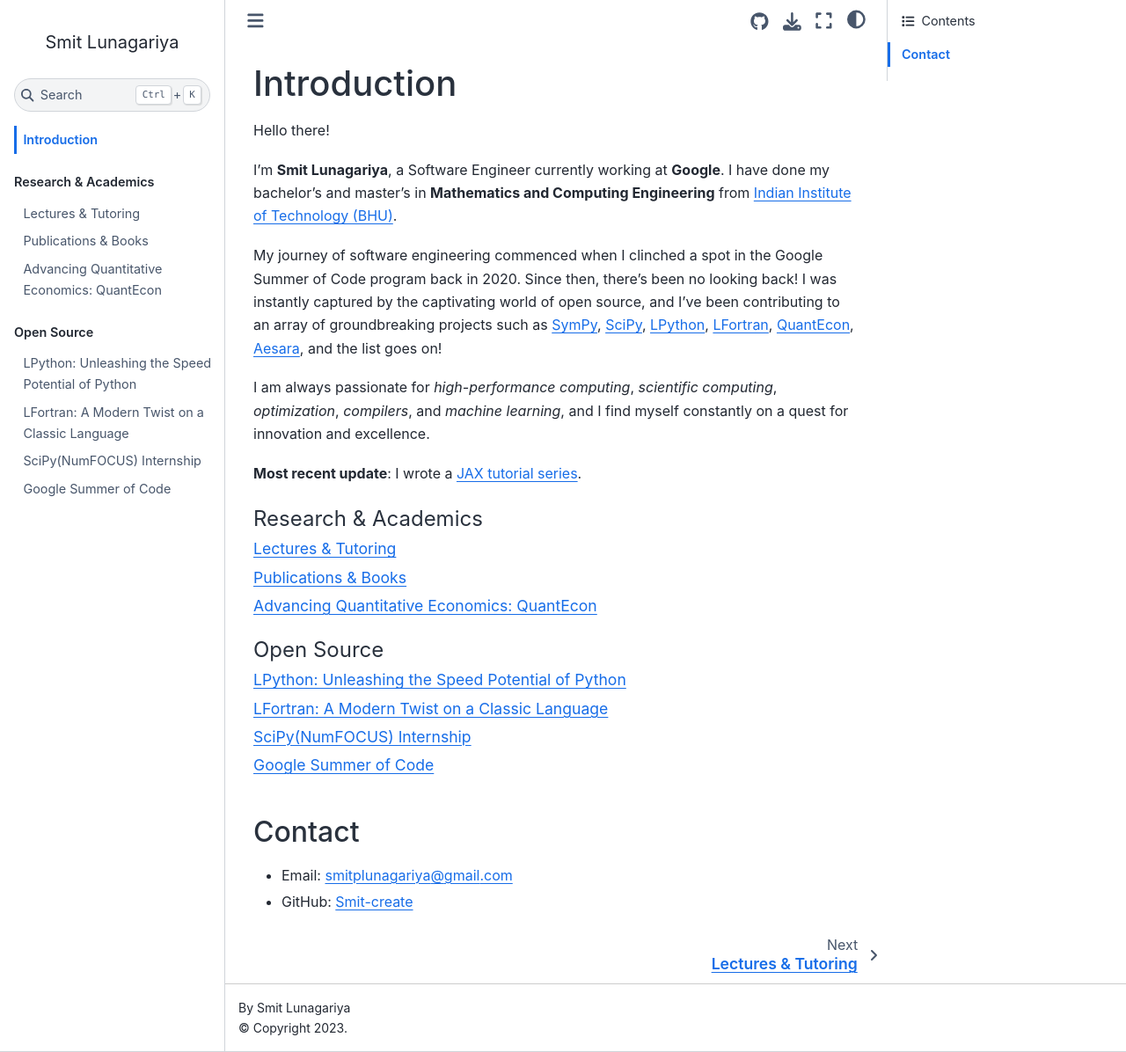
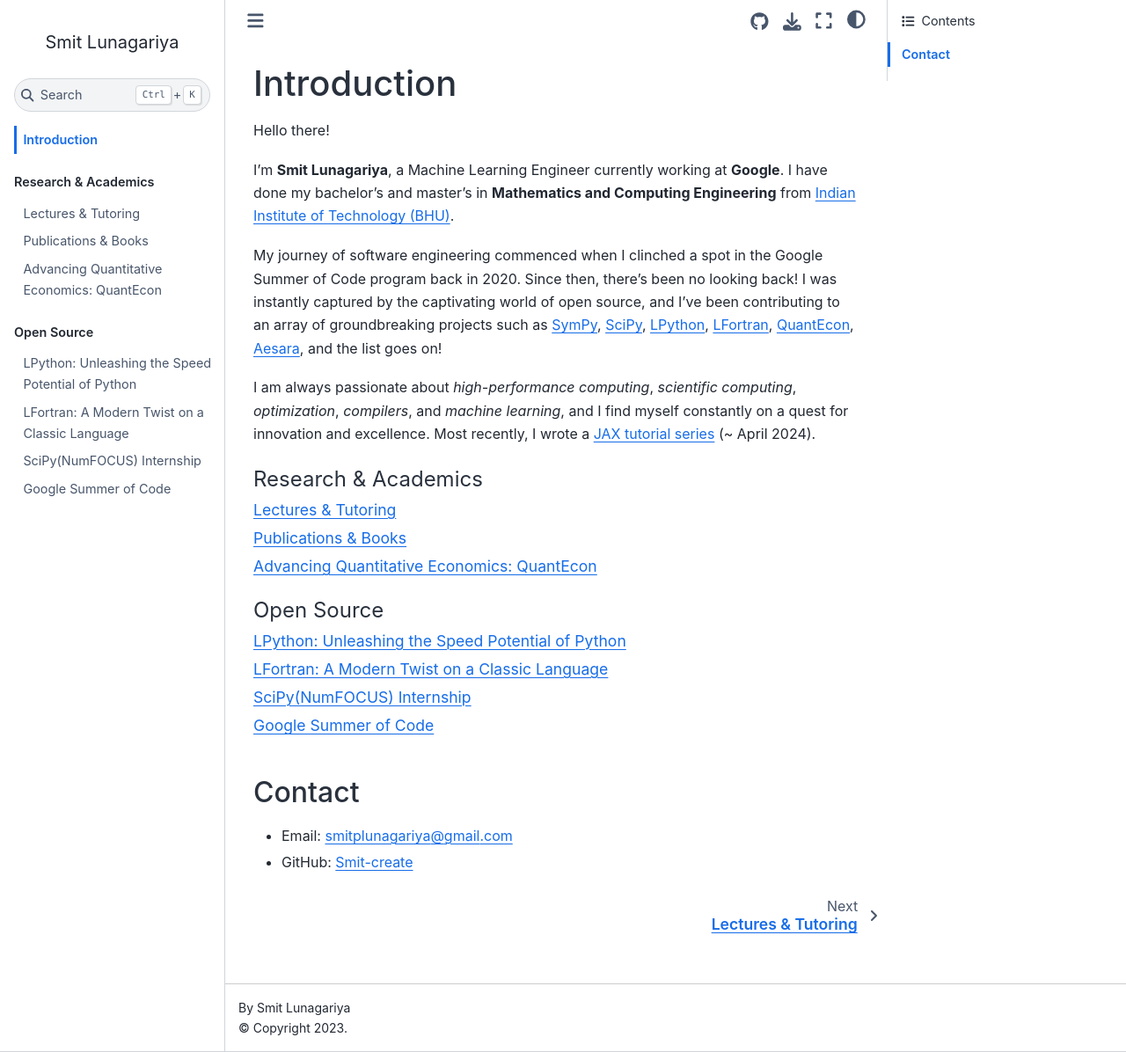
Before and after one commit to Smit-create/Smit-create.github.io, a Jupyter Book: the page built from docs/intro.md, in a window 1280 px wide and 1196 px high. Shown: the whole window at 88% size. Built offline with Jupyter Book 1.0.4 settings and Sphinx 7.4.7 and the Sphinx Book theme 1.1.4, drawn with Linux system fonts in a browser that asks for light colours.

Commit message:
update
update

````diff
--- a/docs/intro.md
+++ b/docs/intro.md
@@ -2,7 +2,7 @@
 
 Hello there!
 
-I'm **Smit Lunagariya**, a Software Engineer currently working at
+I'm **Smit Lunagariya**, a Machine Learning Engineer currently working at
 **Google**. I have done my bachelor's and master's in **Mathematics and Computing Engineering** from [Indian Institute of Technology (BHU)](https://iitbhu.ac.in/).
 
 My journey of software engineering commenced
@@ -12,12 +12,11 @@ I was instantly captured by the captivating world of open source,
 and I've been contributing to an array of groundbreaking projects such as [SymPy](https://www.sympy.org/en/index.html), [SciPy](https://scipy.org/), [LPython](https://github.com/lcompilers/lpython), [LFortran](https://lfortran.org/), [QuantEcon](https://quantecon.org/),
 [Aesara](https://aesara.readthedocs.io/en/latest/), and the list goes on!
 
-I am always passionate for *high-performance computing*, *scientific
+I am always passionate about *high-performance computing*, *scientific
 computing*, *optimization*, *compilers*, and *machine learning*, and I
 find myself constantly on a quest for innovation and
 excellence.
-
-**Most recent update**: I wrote a [JAX tutorial series](https://smit-create.github.io/jax_tutorial/).
+Most recently, I wrote a [JAX tutorial series](https://smit-create.github.io/jax_tutorial/) (~ April 2024).
 
 ```{tableofcontents}
 ```
````
